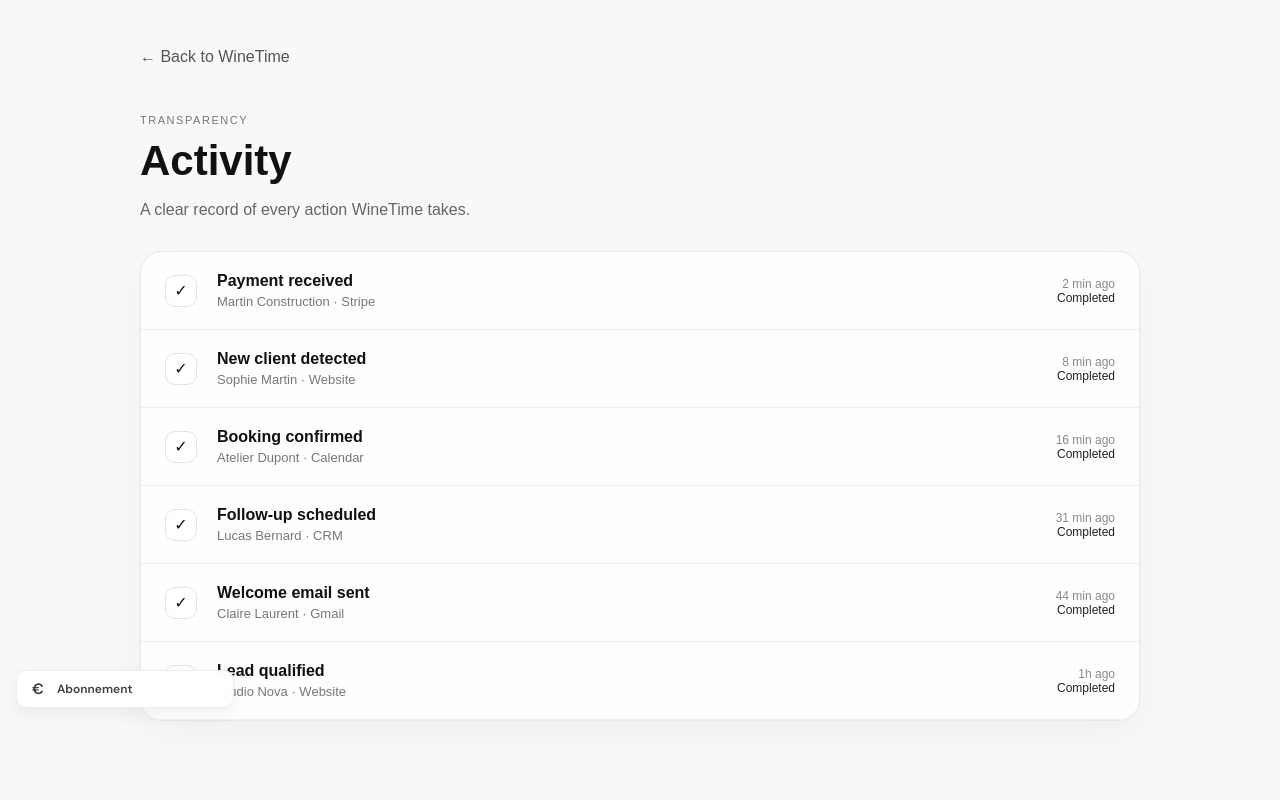
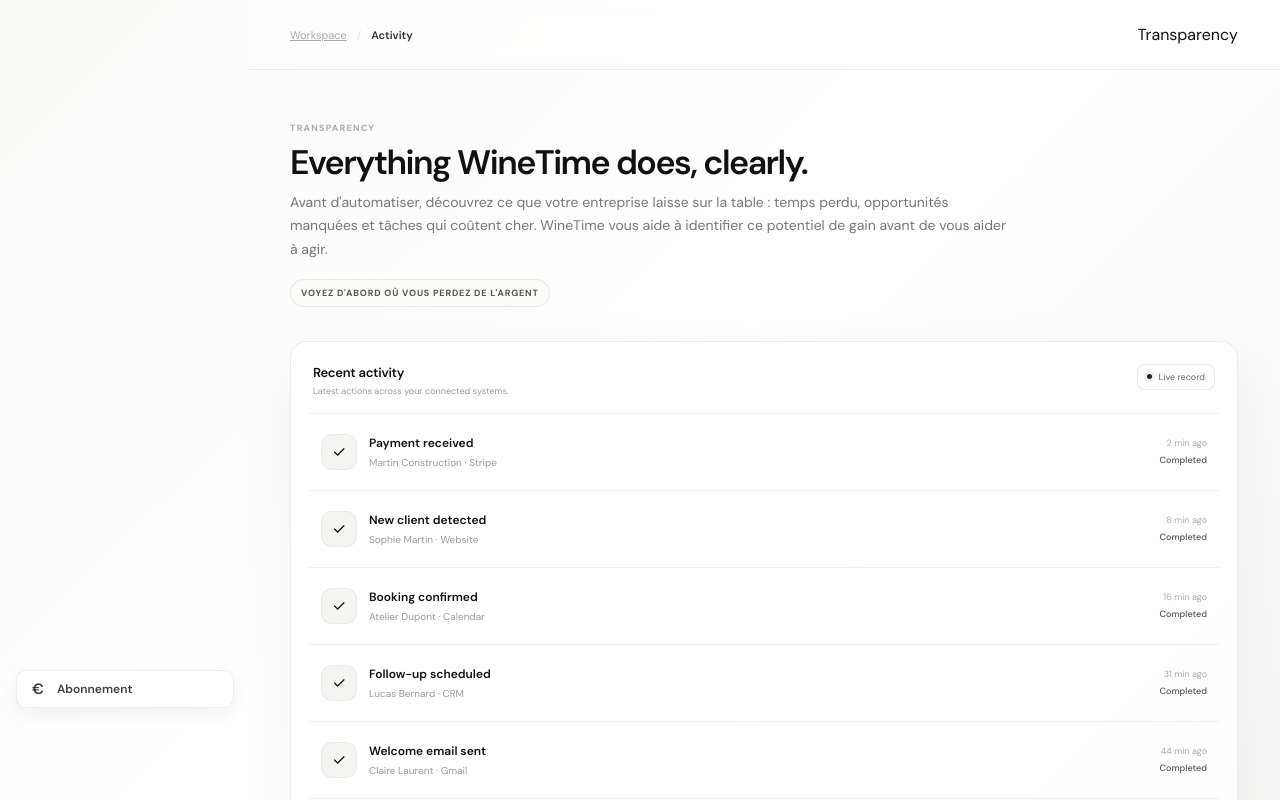
Before and after one commit to dreamsbuilding3-afk/Orbit, a Next.js app: page /activity in a window 1280 px wide. Shown: the top 800 px of the page. Built offline with nearby package versions, Linux system fonts and the light colour scheme.

Commit message:
ui: harmonize activity page with app shell

```diff
--- a/app/activity/page.tsx
+++ b/app/activity/page.tsx
@@ -9,14 +9,29 @@
 
 export default function ActivityPage() {
   return (
-    <main style={{ minHeight: "100vh", background: "#f8f8f8", color: "#111", fontFamily: "Arial, sans-serif", padding: "48px" }}>
-      <div style={{ maxWidth: 1000, margin: "0 auto" }}>
-        <a href="/" style={{ color: "#555", textDecoration: "none" }}>← Back to WineTime</a>
-        <div style={{ marginTop: 48, marginBottom: 32 }}><p style={{ letterSpacing: ".14em", fontSize: 11, color: "#777" }}>TRANSPARENCY</p><h1 style={{ fontSize: 42, margin: "8px 0" }}>Activity</h1><p style={{ color: "#666", fontSize: 16 }}>A clear record of every action WineTime takes.</p></div>
-        <section style={{ background: "rgba(255,255,255,.82)", border: "1px solid #e7e7e7", borderRadius: 22, overflow: "hidden", boxShadow: "0 12px 35px rgba(0,0,0,.035)" }}>
-          {events.map(([title, detail, time, state]) => <div key={title + time} style={{ padding: "20px 24px", display: "grid", gridTemplateColumns: "36px 1fr auto", gap: 16, alignItems: "center", borderBottom: "1px solid #eeeeee" }}><span style={{ width: 32, height: 32, borderRadius: 10, border: "1px solid #e3e3e3", display: "grid", placeItems: "center", background: "#fff" }}>✓</span><div><strong>{title}</strong><div style={{ color: "#777", fontSize: 13, marginTop: 4 }}>{detail}</div></div><div style={{ textAlign: "right", color: "#888", fontSize: 12 }}><div>{time}</div><span style={{ color: "#222" }}>{state}</span></div></div>)}
-        </section>
-      </div>
+    <main className="app-shell">
+      <section className="content" style={{ width: "100%" }}>
+        <header className="topbar"><div className="breadcrumbs"><a href="/">Workspace</a><b>/</b><strong>Activity</strong></div><span className="topbar-muted">Transparency</span></header>
+        <div className="page activity-page">
+          <div className="hero-row">
+            <div><p className="eyebrow">TRANSPARENCY</p><h1>Everything WineTime does, clearly.</h1><p className="hero-copy">A calm, readable record of actions, integrations and automated work.</p></div>
+          </div>
+          <section className="glass-card activity-panel">
+            <div className="card-head"><div><h3>Recent activity</h3><p>Latest actions across your connected systems.</p></div><div className="live-pill"><i />Live record</div></div>
+            <div className="activity-list">
+              {events.map(([title, detail, time, state]) => <div key={title + time} className="activity-item">
+                <span className="activity-icon">✓</span>
+                <div className="activity-text"><strong>{title}</strong><span>{detail}</span></div>
+                <div className="activity-meta"><span>{time}</span><b>{state}</b></div>
+              </div>)}
+            </div>
+          </section>
+          <style jsx>{`
+            .activity-page{max-width:1280px;padding-top:52px}.activity-panel{max-width:1100px;min-height:520px}.activity-panel .activity-list{padding:0 18px 18px}.activity-panel .activity-item{padding:20px 12px}.activity-panel .activity-text strong{font-size:12px}.activity-panel .activity-text span{font-size:10px;margin-top:5px}.activity-panel .activity-meta span{font-size:9px}.activity-panel .activity-meta b{font-size:9px;margin-top:5px}.activity-panel .activity-icon{width:36px;height:36px;border-radius:11px}
+            @media(max-width:700px){.activity-page{padding:32px 20px 50px}.activity-panel .activity-item{grid-template-columns:36px minmax(0,1fr);align-items:start}.activity-panel .activity-meta{grid-column:2;text-align:left;margin-top:4px}.activity-panel .activity-text span{white-space:normal}}
+          `}</style>
+        </div>
+      </section>
     </main>
   );
 }
```
